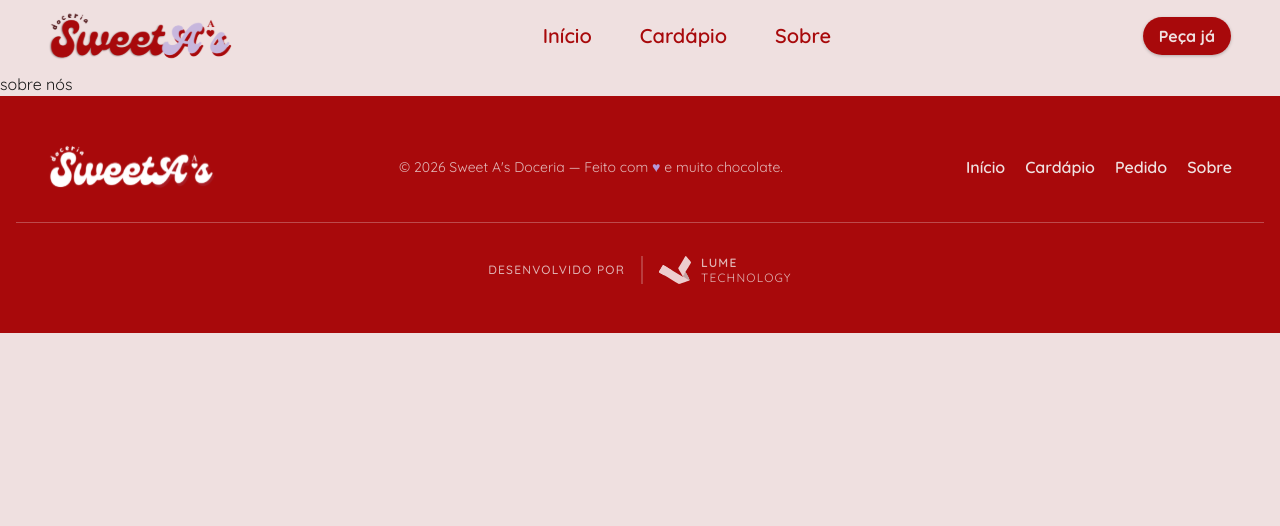
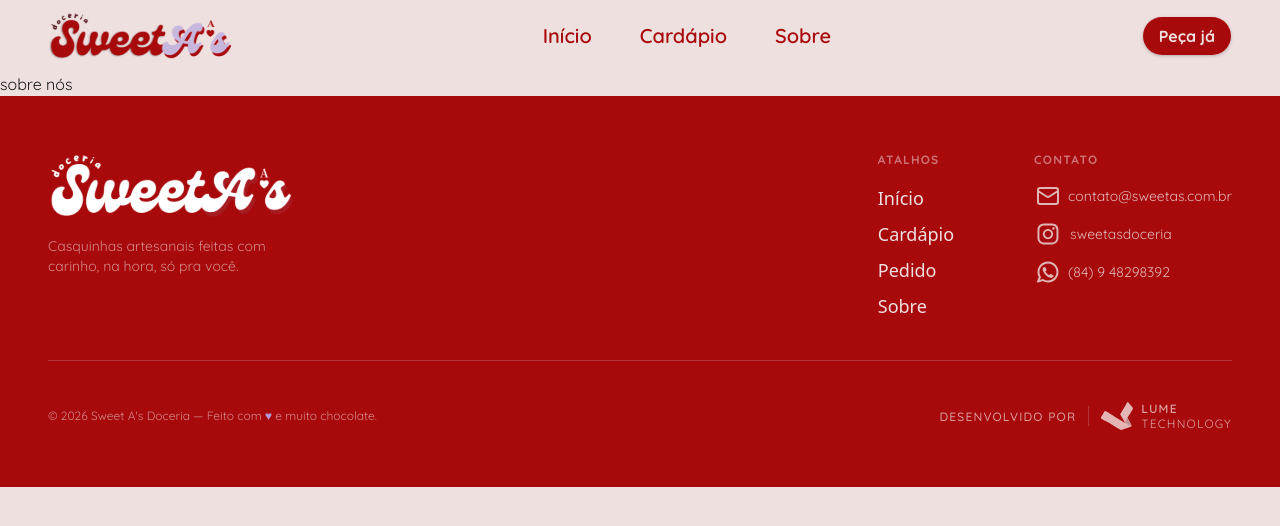
Before and after one commit to enzomakenzy/sweetas-lp, a React (Vite) app: page /sobre in a window 1280 px wide. Shown: the top 526 px of the page. Built offline with nearby package versions, Linux system fonts and the light colour scheme; a web font is replaced by a local one.

Commit message:
feat: redesign footer layout and add interactive social links

```diff
--- a/src/components/layout/footer.tsx
+++ b/src/components/layout/footer.tsx
@@ -1,51 +1,85 @@
 import logoWhite from "@/assets/images/white-logo.svg";
 import lumeLogo from "@/assets/images/lume-logo.svg";
+import instagramLogo from "@/assets/images/instagram-logo.svg";
+import whatsappLogo from "@/assets/images/whatsapp-logo.svg";
 import { NavLink } from "react-router";
+import { Mail } from "lucide-react";
 
 export function Footer() {
   return (
-    <footer className="bg-primary px-4 py-12">
-      <div className="max-w-7xl mx-auto grid grid-cols-1 gap-8">
-        <div className="grid grid-cols-1 justify-items-center gap-6 lg:flex lg:justify-between lg:items-center lg:px-8">
-          <img src={logoWhite} alt="Logo branca do sweet a's" className="w-42" />
+    <footer className="bg-primary px-6 py-14 lg:px-12">
+      <div className="max-w-7xl mx-auto">
+        <div className="grid grid-cols-1 gap-12 lg:grid-cols-[1fr_auto_auto] lg:gap-20 lg:items-start">
 
-          <p className="text-background/80 text-center text-sm">© 2026 Sweet A's Doceria — Feito com <span className="text-secondary">♥</span> e muito chocolate.</p>
+          <div className="flex flex-col items-center lg:items-start">
+            <img src={logoWhite} alt="Logo branca do sweet a's" className="w-62 mb-4" />
+            <p className="text-background/60 text-sm text-center lg:text-left max-w-64">
+              Casquinhas artesanais feitas com carinho, na hora, só pra você.
+            </p>
+          </div>
 
-          <nav className="flex gap-5 font-semibold text-background">
-            <NavLink to="/">Início</NavLink>
-            <NavLink to="/#cardapio">Cardápio</NavLink>
-            <NavLink to="/pedido">Pedido</NavLink>
-            <NavLink to="/sobre">Sobre</NavLink>
+          <div>
+            <h4 className="font-bold text-background/50 text-xs uppercase tracking-widest mb-4">Atalhos</h4>
+            <nav className="flex flex-col gap-2 text-background font-heading text-lg">
+              <NavLink to="/" className="hover:text-secondary transition-colors">Início</NavLink>
+              <NavLink to="/#cardapio" className="hover:text-secondary transition-colors">Cardápio</NavLink>
+              <NavLink to="/pedido" className="hover:text-secondary transition-colors">Pedido</NavLink>
+              <NavLink to="/sobre" className="hover:text-secondary transition-colors">Sobre</NavLink>
             </nav>
           </div>
 
-        <hr className="border-none h-px bg-background/30 w-full" />
+          <div>
+            <h4 className="font-bold text-background/50 text-xs uppercase tracking-widest mb-4">Contato</h4>
+            <div className="flex flex-col gap-3 text-background text-sm *:items-center">
+              <a href="mailto:contato@sweetas.com.br" className="opacity-80 hover:opacity-100 hover:scale-110 transition-all flex gap-2">
+                <Mail className="ml-0.5" />
+                contato@sweetas.com.br
+              </a>
+
+              <a href="https://www.instagram.com/sweetasdoceria" target="_blank" rel="external" className="opacity-80 hover:opacity-100 hover:scale-110 transition-all flex gap-2">
+                <img src={instagramLogo} alt="Instagram" className="w-7 h-7" />
+                sweetasdoceria
+              </a>
+
+              <a href="#" target="_blank" rel="external" className="opacity-80 hover:opacity-100 hover:scale-110 transition-all flex gap-2">
+                <img src={whatsappLogo} alt="WhatsApp" className="w-6 h-6 ml-0.5" />
+                (84) 9 48298392
+              </a>
+            </div>
+          </div>
+        </div>
+
+        <hr className="border-none h-px bg-background/20 w-full my-10" />
+
+        <div className="flex flex-col items-center gap-6 sm:flex-row sm:justify-between">
+          <p className="text-background/60 text-center text-xs sm:text-left">
+            © 2026 Sweet A's Doceria — Feito com <span className="text-secondary">♥</span> e muito chocolate.
+          </p>
 
           <a
             href="https://www.instagram.com/lume_technology"
             target="_blank"
             rel="external"
-          className="group flex flex-row items-center justify-center gap-3 sm:gap-4 opacity-80 hover:opacity-100 transition-all duration-300"
+            className="group flex items-center gap-3 opacity-70 hover:opacity-100 transition-all duration-300"
           >
             <span className="text-background text-xs font-medium uppercase tracking-widest text-right leading-tight">
-            Desenvolvido<br className="md:hidden" /> por
+              Desenvolvido<br className="sm:hidden" /> por
             </span>
-
-          <div className="w-0.5 h-6 sm:h-7 bg-background/30"></div>
-
-          <div className="flex items-center gap-2 sm:gap-2.5">
+            <div className="w-px h-5 bg-background/30"></div>
+            <div className="flex items-center gap-2">
               <img
                 src={lumeLogo}
                 alt="Lume Technology"
-              className="h-7 sm:h-7 w-auto transform group-hover:scale-105 transition-transform duration-300"
+                className="h-7 w-auto group-hover:scale-105 transition-transform duration-300"
               />
               <span className="text-background text-xs text-left leading-tight uppercase tracking-widest font-semibold">
-              Lume <br />
-              <span className="font-normal text-background">Technology</span>
+                Lume<br />
+                <span className="font-normal">Technology</span>
               </span>
             </div>
           </a>
         </div>
+      </div>
     </footer>
   );
 }
```
Also changed, not shown: src/assets/images/whatsapp-logo.svg (added). Lines whose indentation alone changed are shown as unchanged.
